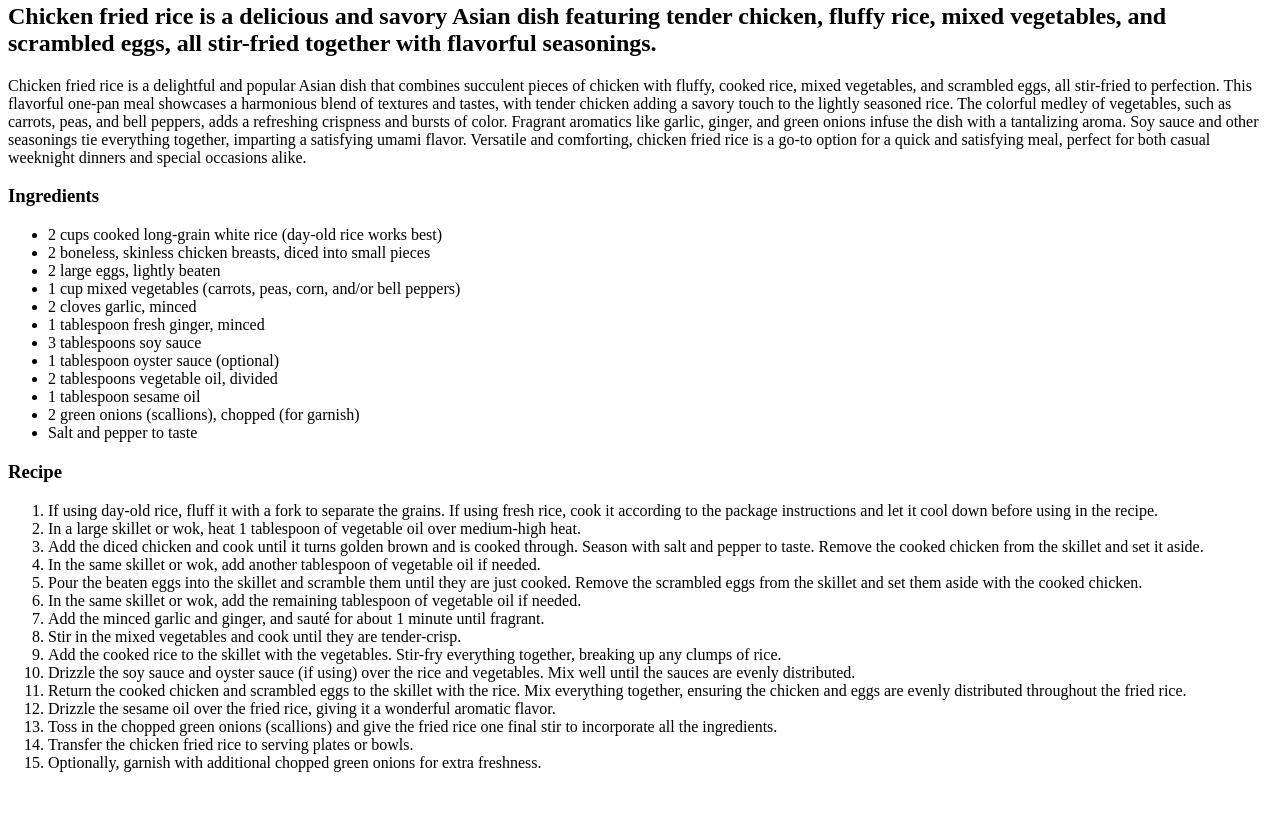
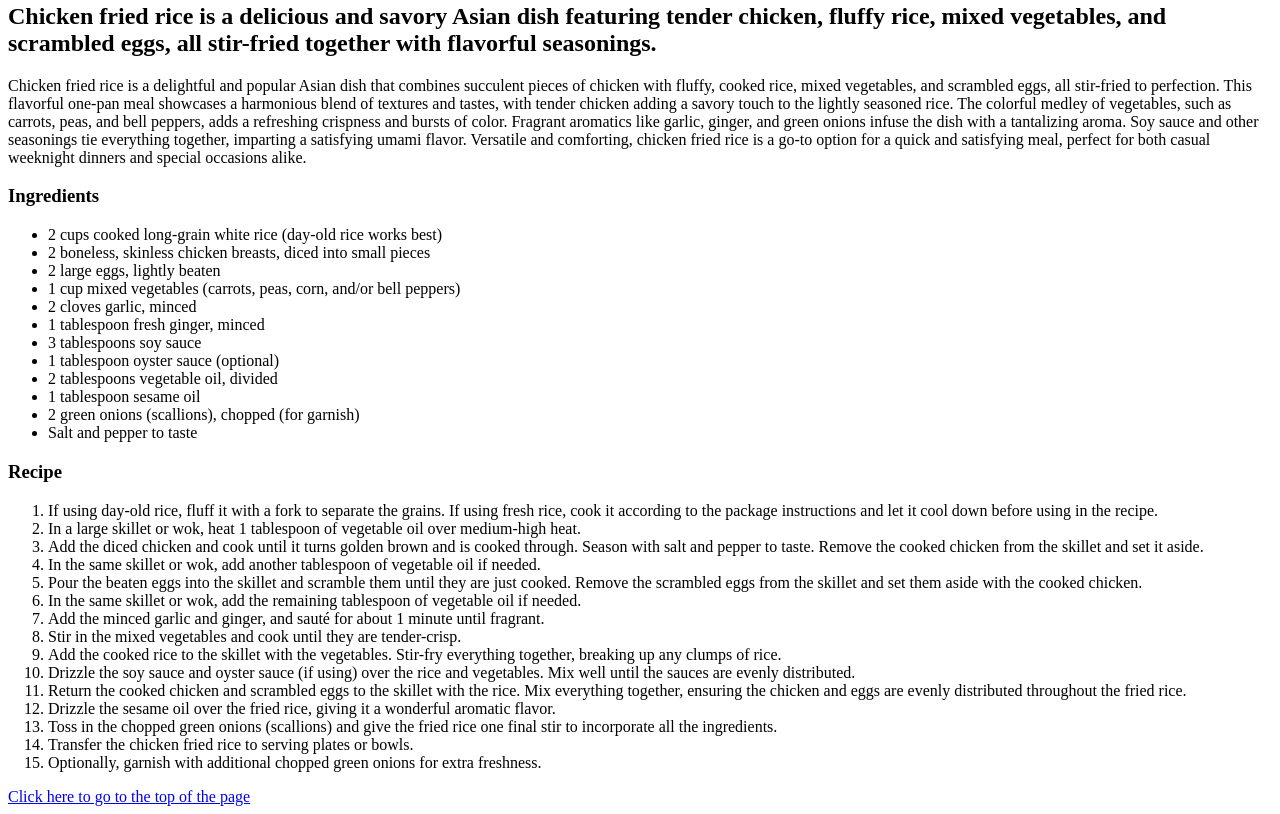
Before and after one commit to kanishkarmanoj/odin_recipes, a plain HTML site: page recipes/chicken_fried_rice.html in a window 1280 px wide. Shown: the part 927-1741 px from the top of the page. Before the commit the page ends 1715 px from the top, so only its background shows below. Drawn offline with Linux system fonts and the light colour scheme.

Commit message:
Add go to top of page link for all recipes
Use #top in an anchor link at the bottom of every page to get to the top

```diff
--- a/recipes/chicken_fried_rice.html
+++ b/recipes/chicken_fried_rice.html
@@ -45,5 +45,6 @@
         <li>Transfer the chicken fried rice to serving plates or bowls.</li>
         <li>Optionally, garnish with additional chopped green onions for extra freshness.</li>
     </ol>
+    <a href = "#top">Click here to go to the top of the page</a>
 </body>
 </html>
```
Also changed, not shown: recipes/fish_and_chips.html (+1 -0 lines), recipes/fried_chicken.html (+1 -0 lines).
